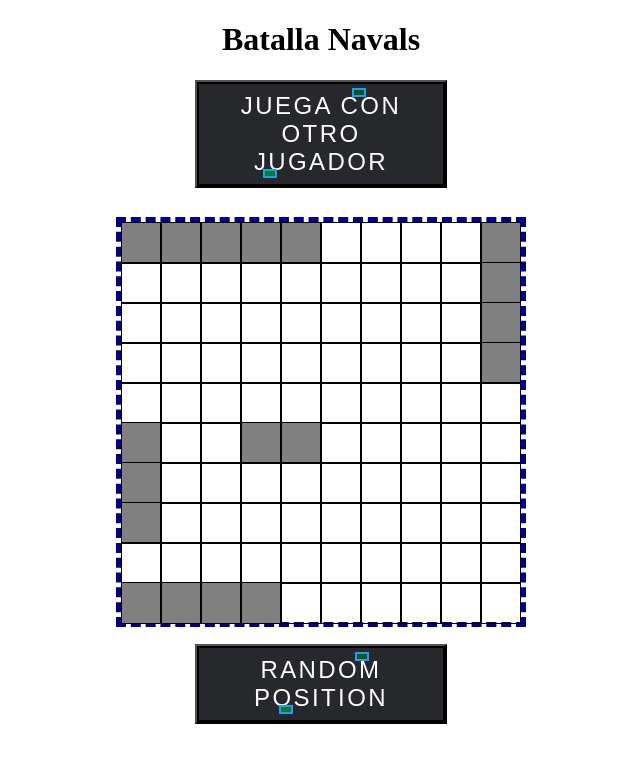
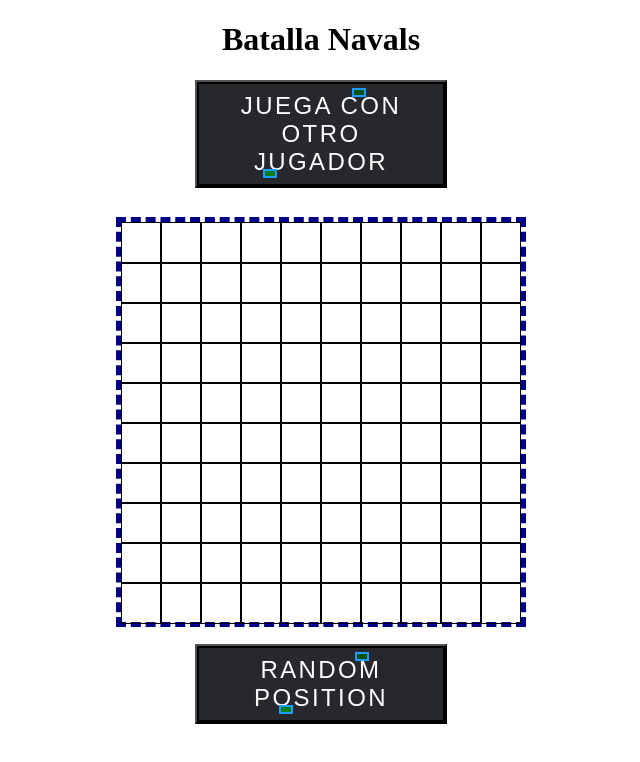
Before and after one commit to edwardsfonseca/battleship-react, a React (Vite) app: page / in a window 1280 px wide. Shown: the top 762 px of the page, without its empty margins (319-959 px from the left). Built offline with nearby package versions, Linux system fonts and the light colour scheme.

Commit message:
agreegand hover

```diff
--- a/src/index.css
+++ b/src/index.css
@@ -18,7 +18,7 @@
   border: 1px solid black;
 }
 
-.ship {
+.ship:hover {
   background-color: gray;
 
 }
```
Also changed, not shown: .gitpod.yml (added).
